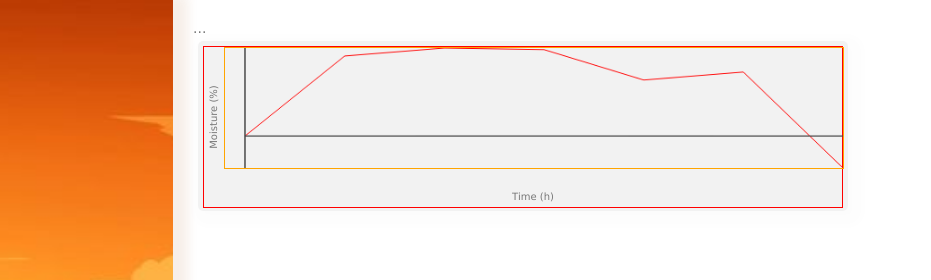
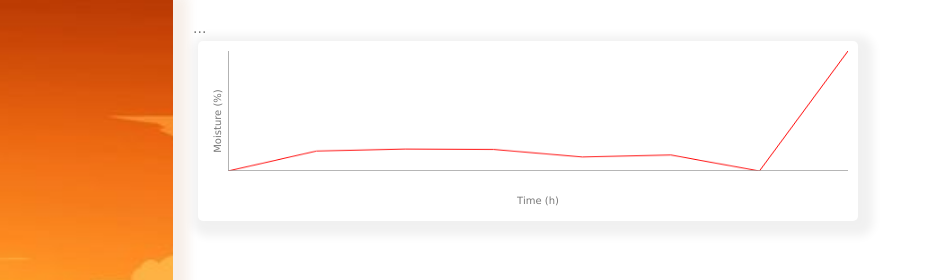
Before and after one commit to florisweb/ElektroLumen, a React app in the folder home/: page / in a window 1280 px wide. Shown: the top 280 px of the page, 127-1058 px from the left. Built offline with nearby package versions, Linux system fonts and the light colour scheme.

Commit message:
Fixed a visual bug with the size of the canvas.

```diff
--- a/home/src/css/dataVisualizer.css
+++ b/home/src/css/dataVisualizer.css
@@ -4,25 +4,24 @@
   position: relative;
   display: grid;
   width: 100%;
-  height: 100%;
   grid-template-areas:
       'yAxis canvas'
       'empty xAxis';
   grid-template-rows: auto 20px;
   grid-template-columns: 20px auto;
-
-  border: 1px solid red;
+  row-gap: 0;
+  column-gap: 0;
 }
 
 .DV.GraphHolder .Canvas {
   grid-area: canvas;
   width: 100%;
   height: calc(100% - 20px);
-  border: 1px solid orange;
 }
 
 
 .DV.GraphHolder .AxisText {
+  position: relative;
 	font-family: "Lucida Sans Unicode", "Lucida Grande", sans-serif;
 
   color: #777;
@@ -30,6 +29,7 @@
   text-align: center;
   white-space: nowrap;
   line-height: 20px;
+  height: 20px;
 }
 
 .DV.GraphHolder .AxisText.xAxisTag {
--- a/home/src/css/mainContent/components.css
+++ b/home/src/css/mainContent/components.css
@@ -22,7 +22,9 @@
 
 
 .Component.panel.lineGraph {
-  padding: 5px;
+  padding: 10px;
   width: 50vw;
   height: 20vh;
+  background-color: #fff;
+  box-shadow: 5px 5px 10px 10px rgba(0, 0, 0, .06);
 }
--- a/home/src/js/dataVisualizer.js
+++ b/home/src/js/dataVisualizer.js
@@ -33,7 +33,8 @@ function BaseGraph({xAxisTag, yAxisTag, drawCallback = function() {}}) {
 }
 
 export function LineGraph({xAxisTag, yAxisTag, data, yRange, controlObject}) {
-  const axisMargin = 20;
+  const axisMargin = 0;
+  const axisColor = '#999';
 
   if (!yRange)
   {
@@ -74,7 +75,7 @@ export function LineGraph({xAxisTag, yAxisTag, data, yRange, controlObject}) {
 
 
   function drawXAxis(ctx) {
-    ctx.strokeStyle = '#444';
+    ctx.strokeStyle = axisColor;
     let y = dataToYLoc(0, ctx);
 
     ctx.beginPath();
@@ -86,7 +87,7 @@ export function LineGraph({xAxisTag, yAxisTag, data, yRange, controlObject}) {
   }
 
   function drawYAxis(ctx) {
-    ctx.strokeStyle = '#444';
+    ctx.strokeStyle = axisColor;
 
     ctx.beginPath();
     ctx.moveTo(axisMargin, 0);
--- a/home/src/js/mainContent/devicePage.js
+++ b/home/src/js/mainContent/devicePage.js
@@ -18,7 +18,8 @@ function DevicePage({device}) {
     54,
     35,
     40,
-    -20
+    0,
+    300
   ];
 
   return (
```
